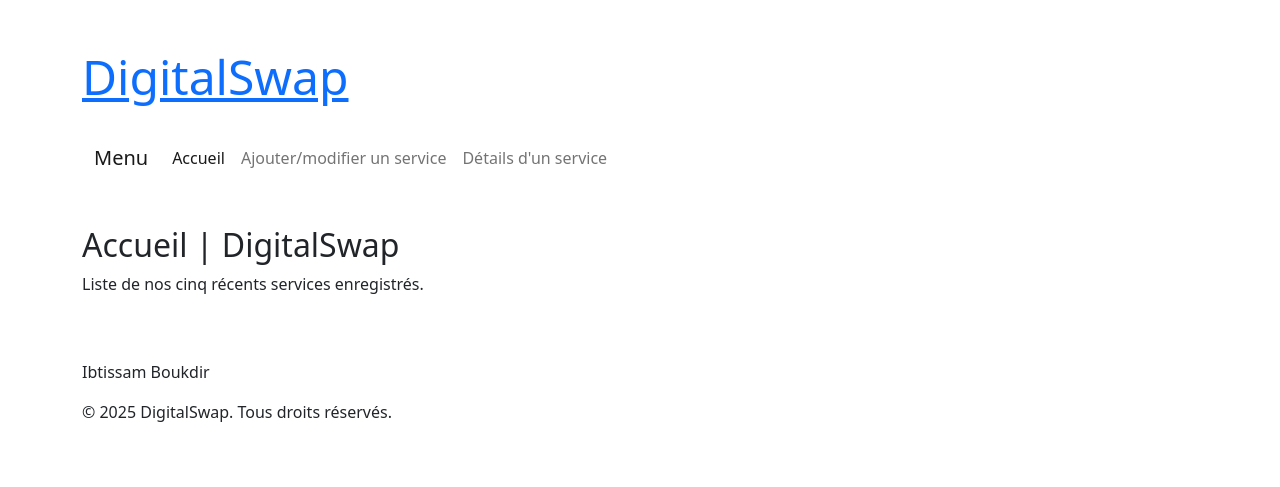
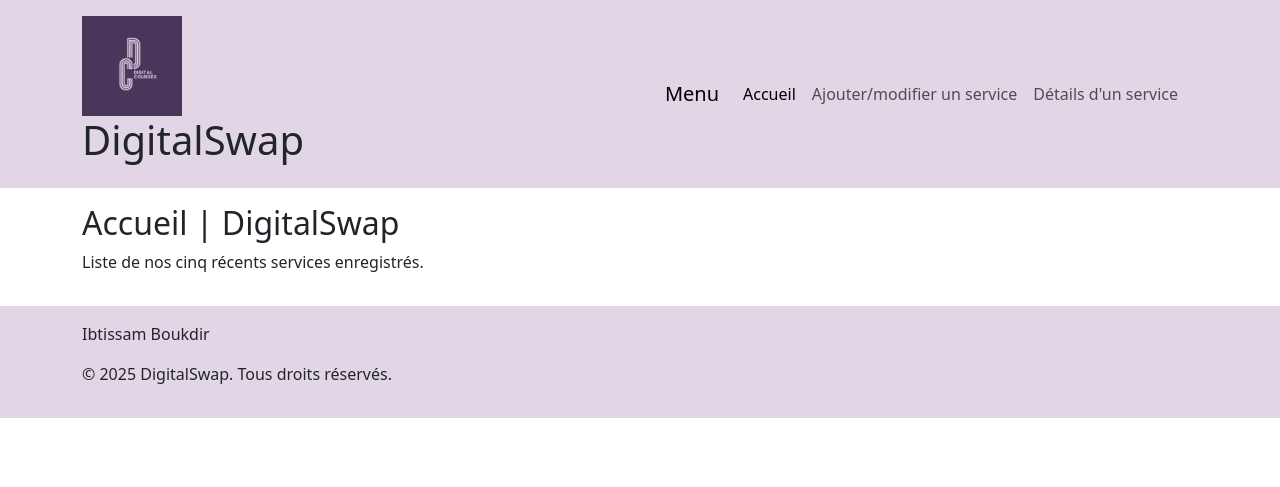
Before and after one commit to Bassouma-code/Web3_TP1_IbtissamBoukdir, a Flask app: page / in a window 1280 px wide. Shown: the top 487 px of the page. Run offline with Flask 3, Linux system fonts and the light colour scheme; data that the repository does not hold is empty; some libraries are stand-ins or nearby versions.

Commit message:
bass.jinja : Ajout de style pour le header et footer

```diff
--- a/app.py
+++ b/app.py
@@ -22,7 +22,7 @@ def index():
         with conn.get_curseur() as curseur:
             curseur.execute('SELECT * FROM services WHERE actif = 1 ORDER BY date_creation DESC LIMIT 5')
             services = curseur.fetchall()
-    return render_template('index.jinja', titre_page= "Accueil", titre="Accueil",services=services)
+    return render_template('index.jinja', titre_page= "Accueil",services=services)
 
 
 
--- a/static/css/styles.sass
+++ b/static/css/styles.sass
@@ -1,19 +1,37 @@
 // Les fichiers sAss n'ont pas de point-virgule ni d'accolade
 // Vous pouvez utiliser des .scss OU .sass à votre choix
 
+$couleur-primaire: #4a355b
+$couleur-secondaire: #e2d6e6
+
 @import "bootstrap"
 
+.container
+    max-width: 1200px
+
 body
-    @extend .container
+    margin: 0 auto
 
 header
-    @extend .pt-5, .pb-3
+    // @extend .container
+    // @extend .pt-5, .pb-3
 
-    h1
-        @extend .display-5
+    // h1
+    //     @extend .display-5
 
-    p
-        @extend .lead
+    // p
+    //     @extend .lead
 
-nav, main, footer
-    @extend .pb-5
+.arriere-plan, nav
+    background-color: $couleur-secondaire
+
+// nav,
+ header, main, footer
+
+    padding: 30px
+    margin: 20px
+
+
+.flex-header
+    display: flex
+    justify-content: space-between
--- a/templates/base.jinja
+++ b/templates/base.jinja
@@ -7,17 +7,25 @@
     <title>{% if titre_page %} {{titre_page}} | {% endif %} DigitalSwap</title>
     <meta charset="utf-8" />
     <meta name="viewport" content="width=device-width, initial-scale=1" />
+    <meta name="description"
+        content="Application web d’échange de services numériques entre particuliers:création de sites, graphisme, cours en ligne, montage vidéo et plus.">
     <link rel="icon" href="https://www.cegepgarneau.ca/favicon.ico" />
     <link rel="stylesheet" href="/static/css/styles.css" />
+    <link href="https://cdn.jsdelivr.net/npm/bootstrap@5.3.0/dist/css/bootstrap.min.css" rel="stylesheet">
+
 </head>
 
 <body>
-    <header>
-        <h1>
-        <a href="/templates/index.jinja">DigitalSwap</a>
-         </h1>
-    </header>
-    <nav class="navbar navbar-expand-lg bg-body-tertiary">
+    <div class="arriere-plan">
+        <header class="flex-header container  pb-3 pt-3">
+            <div class="logo-titre">
+                <a href="/">
+                    <img src="/static/images/logo.png" alt="logo du site" width="100">
+                </a>
+                <span class="visually-hidden">(Accueil)</span>
+                <h1>DigitalSwap</h1>
+            </div>
+            <nav class="navbar navbar-expand-lg ">
                 <div class="container-fluid">
                     <a class="navbar-brand" href="#">Menu</a>
                     <button class="navbar-toggler" type="button" data-bs-toggle="collapse" data-bs-target="#navbarNav"
@@ -40,6 +48,9 @@
                     </div>
                 </div>
             </nav>
+        </header>
+    </div>
+
     {# <nav>
         <ul>
             {% for page in routes %}
@@ -49,8 +60,8 @@
             {% endfor %}
         </ul>
     </nav> #}
-    <main>
-        <h2>{{titre}} | DigitalSwap </h2>
+    <main class="container  pb-3 pt-3">
+        <h2>{%if titre_page%} {{titre_page}} | {%endif%} DigitalSwap </h2>
 
         {% block contenu %}
 
@@ -58,11 +69,15 @@
 
     </main>
 
-    <footer>
+    <div class="arriere-plan">
+        <footer class="container  pb-3 pt-3">
             <p> Ibtissam Boukdir</p>
             <p>&copy; 2025 DigitalSwap. Tous droits réservés.</p>
         </footer>
+    </div>
 
+
+    <script src="https://cdn.jsdelivr.net/npm/bootstrap@5.3.0/dist/js/bootstrap.bundle.min.js"></script>
 </body>
 
 </html>
```
Also changed, not shown: static/css/styles.css, static/images/logo.png (added), 1 other file. Lines whose indentation alone changed are shown as unchanged.
